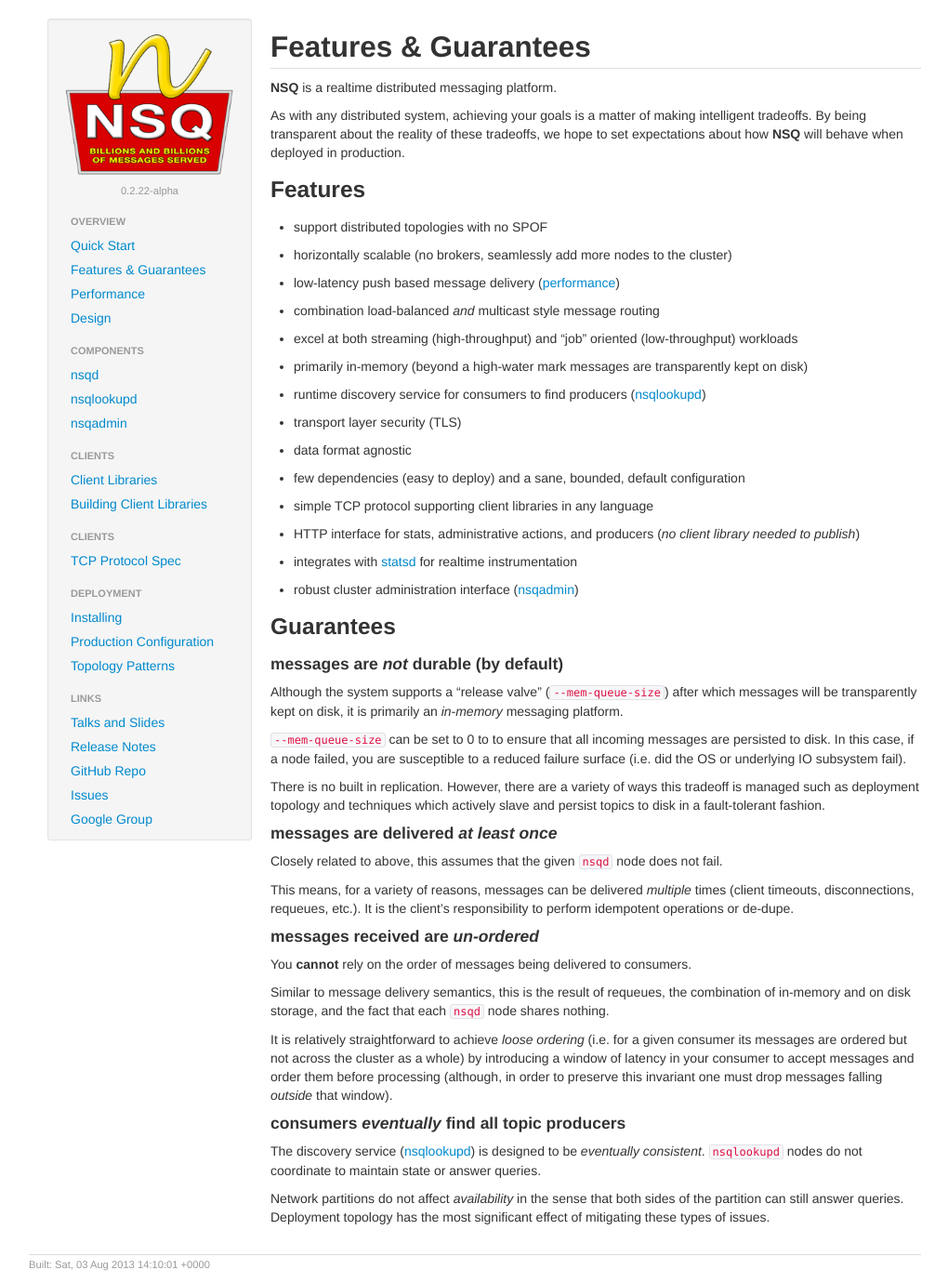
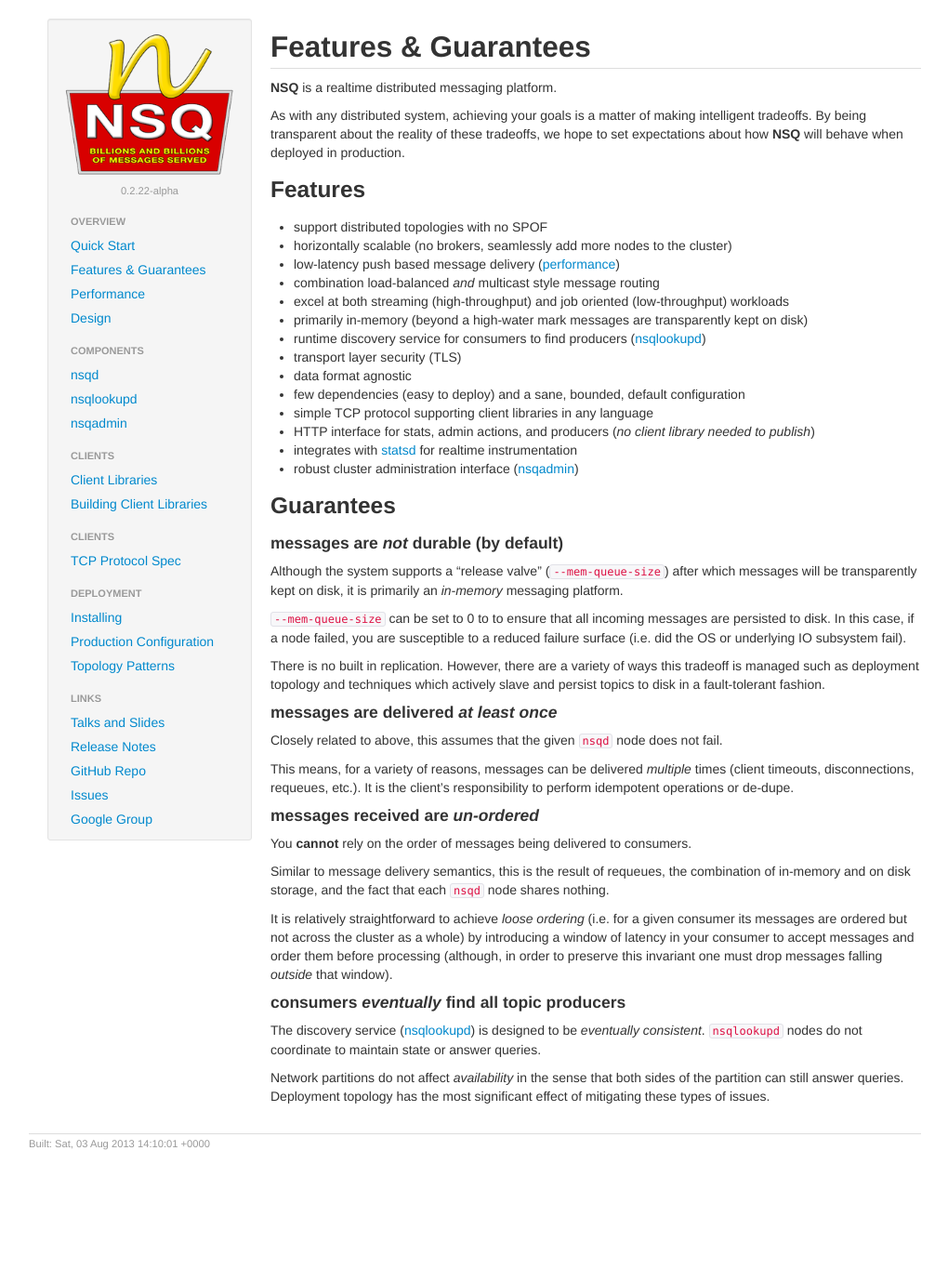
Before and after one commit to nsqio/nsq, a Jekyll site: the page built from _posts/2012-02-01-features_and_guarantees.md, in a window 1280 px wide. Shown: the whole page at 93% size, without its empty margins (119-1139 px from the left). Built offline with Jekyll 4.4.1, drawn with Linux system fonts in a browser that asks for light colours; after the commit the page ends 1250 px from its top, so only the background shows below that.

Commit message:
formatting

```diff
--- a/_posts/2012-02-01-features_and_guarantees.md
+++ b/_posts/2012-02-01-features_and_guarantees.md
@@ -14,32 +14,18 @@
 ### Features
 
  * support distributed topologies with no SPOF
-
  * horizontally scalable (no brokers, seamlessly add more nodes to the cluster)
-
  * low-latency push based message delivery ([performance][performance])
-
  * combination load-balanced *and* multicast style message routing
-
- * excel at both streaming (high-throughput) and "job" oriented (low-throughput) workloads
-
+ * excel at both streaming (high-throughput) and job oriented (low-throughput) workloads
  * primarily in-memory (beyond a high-water mark messages are transparently kept on disk)
-
  * runtime discovery service for consumers to find producers ([nsqlookupd][nsqlookupd])
-
  * transport layer security (TLS)
-
  * data format agnostic
-
  * few dependencies (easy to deploy) and a sane, bounded, default configuration
-
  * simple TCP protocol supporting client libraries in any language
-
- * HTTP interface for stats, administrative actions, and producers (*no client library needed to
-   publish*)
-
+ * HTTP interface for stats, admin actions, and producers (*no client library needed to publish*)
  * integrates with [statsd][statsd] for realtime instrumentation
-
  * robust cluster administration interface ([nsqadmin][nsqadmin])
 
 ### Guarantees
```
